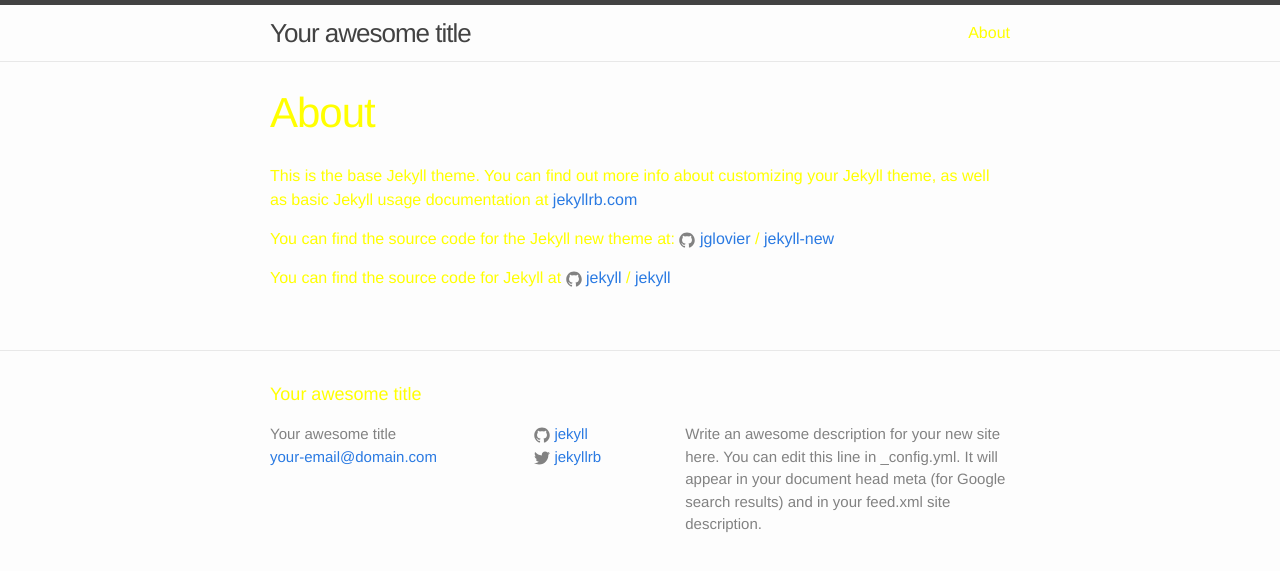
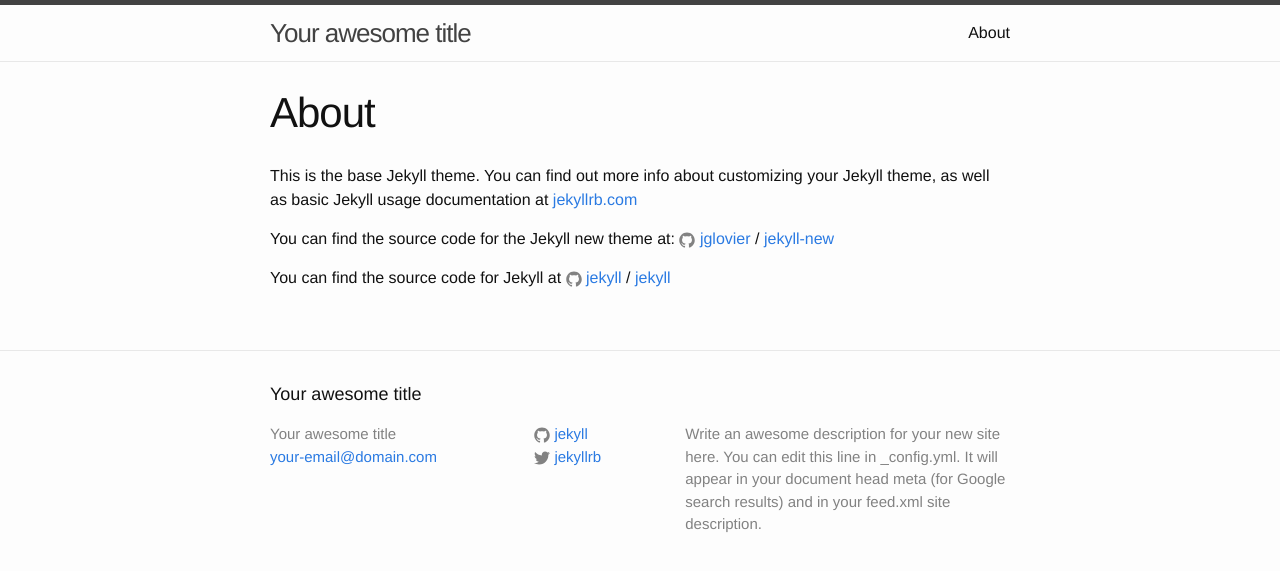
Before and after one commit to yok558/yok558.github.io, a Jekyll site: the page built from about.md, in a window 1280 px wide. Shown: the top 571 px of the page. Built offline with Jekyll 4.4.1, drawn with Linux system fonts in a browser that asks for light colours.

Commit message:
Revert "Text color"
This reverts commit e6370ad592cd235aae29dafb68c8805a7beccc0e.

```diff
--- a/css/main.scss
+++ b/css/main.scss
@@ -14,7 +14,7 @@
 
 $spacing-unit:     30px;
 
-$text-color:       yellow;
+$text-color:       #111;
 $background-color: #fdfdfd;
 $brand-color:      #2a7ae2;
 
```
